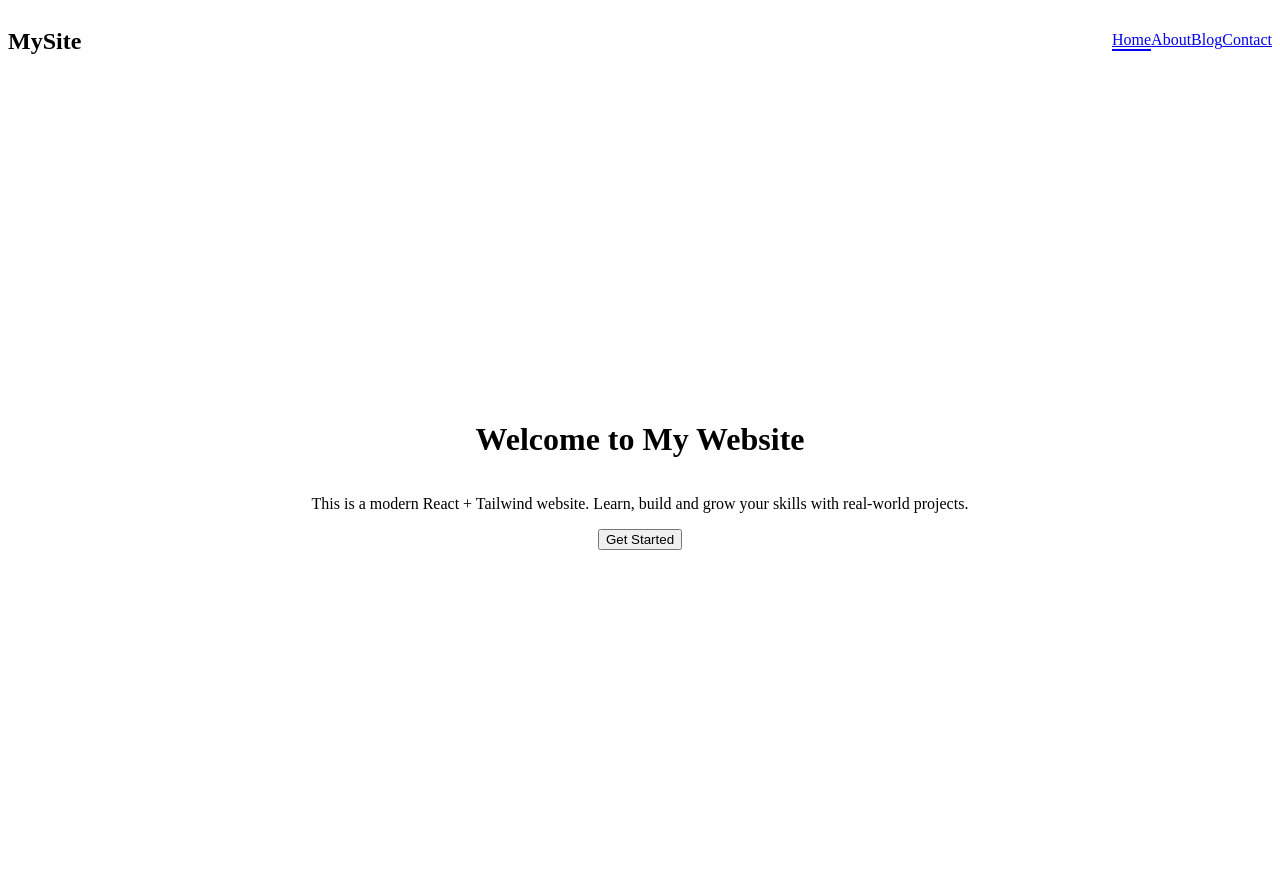
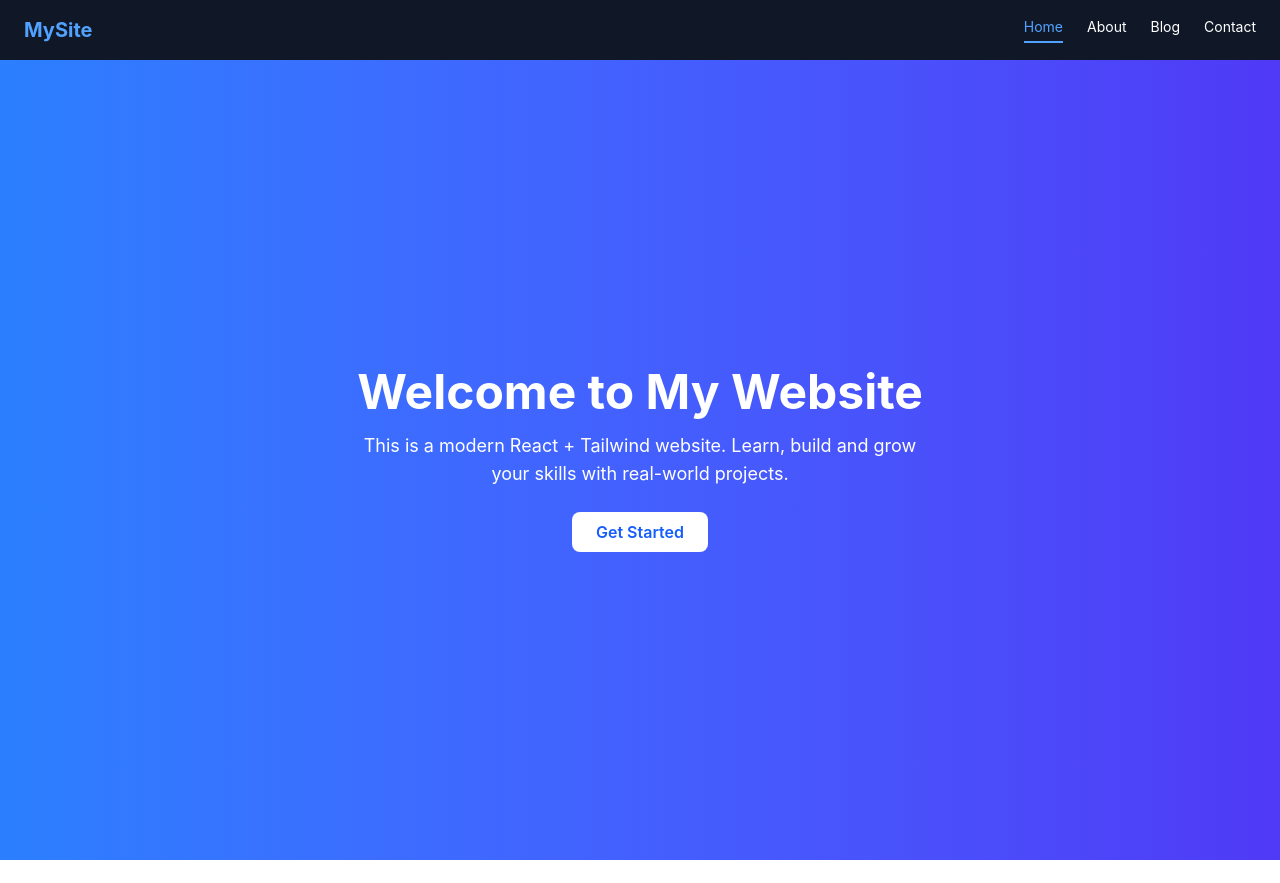
Before and after one commit to saimishfaqmirza/saim, a React (Vite) app: page / in a window 1280 px wide. After the commit the page ends 860 px from the top, so only its background shows below. Built offline with nearby package versions, Linux system fonts and the light colour scheme.

Commit message:
Style changed

```diff
--- a/src/component/navbar.tsx
+++ b/src/component/navbar.tsx
@@ -1,9 +1,8 @@
-// components/Navbar.tsx
 import { NavLink } from "react-router-dom";
 
 export default function Navbar() {
   return (
-    <nav className="bg-gray-900 text-white px-6 py-4 flex justify-between items-center shadow-lg">
+    <nav className="bg-gray-900 text-white px-6 py-4 flex justify-between items-center shadow-md">
 
       {/* Logo */}
       <h1 className="text-xl font-bold text-blue-400">
@@ -11,23 +10,52 @@ export default function Navbar() {
       </h1>
 
       {/* Links */}
-      <div className="flex gap-6">
-        {["/", "/about", "/blog", "/contact"].map((path, i) => {
-          const names = ["Home", "About", "Blog", "Contact"];
-          return (
+      <div className="flex gap-6 text-sm">
+
         <NavLink
-              key={path}
-              to={path}
+          to="/"
           className={({ isActive }) =>
             isActive
               ? "text-blue-400 border-b-2 border-blue-400 pb-1"
               : "hover:text-blue-300 transition"
           }
         >
-              {names[i]}
+          Home
         </NavLink>
-          );
-        })}
+
+        <NavLink
+          to="/about"
+          className={({ isActive }) =>
+            isActive
+              ? "text-blue-400 border-b-2 border-blue-400 pb-1"
+              : "hover:text-blue-300 transition"
+          }
+        >
+          About
+        </NavLink>
+
+        <NavLink
+          to="/blog"
+          className={({ isActive }) =>
+            isActive
+              ? "text-blue-400 border-b-2 border-blue-400 pb-1"
+              : "hover:text-blue-300 transition"
+          }
+        >
+          Blog
+        </NavLink>
+
+        <NavLink
+          to="/contact"
+          className={({ isActive }) =>
+            isActive
+              ? "text-blue-400 border-b-2 border-blue-400 pb-1"
+              : "hover:text-blue-300 transition"
+          }
+        >
+          Contact
+        </NavLink>
+
       </div>
     </nav>
   );
--- a/src/index.css
+++ b/src/index.css
@@ -1,3 +1 @@
-@tailwind base;
-@tailwind components;
-@tailwind utilities;
+@import "tailwindcss";
--- /dev/null
+++ b/tailwind.config.js
@@ -0,0 +1,11 @@
+/** @type {import('tailwindcss').Config} */
+export default {
+  content: [
+    "./index.html",
+    "./src/**/*.{js,ts,jsx,tsx}",
+  ],
+  theme: {
+    extend: {},
+  },
+  plugins: [],
+};
```
Lines whose indentation alone changed are shown as unchanged.
